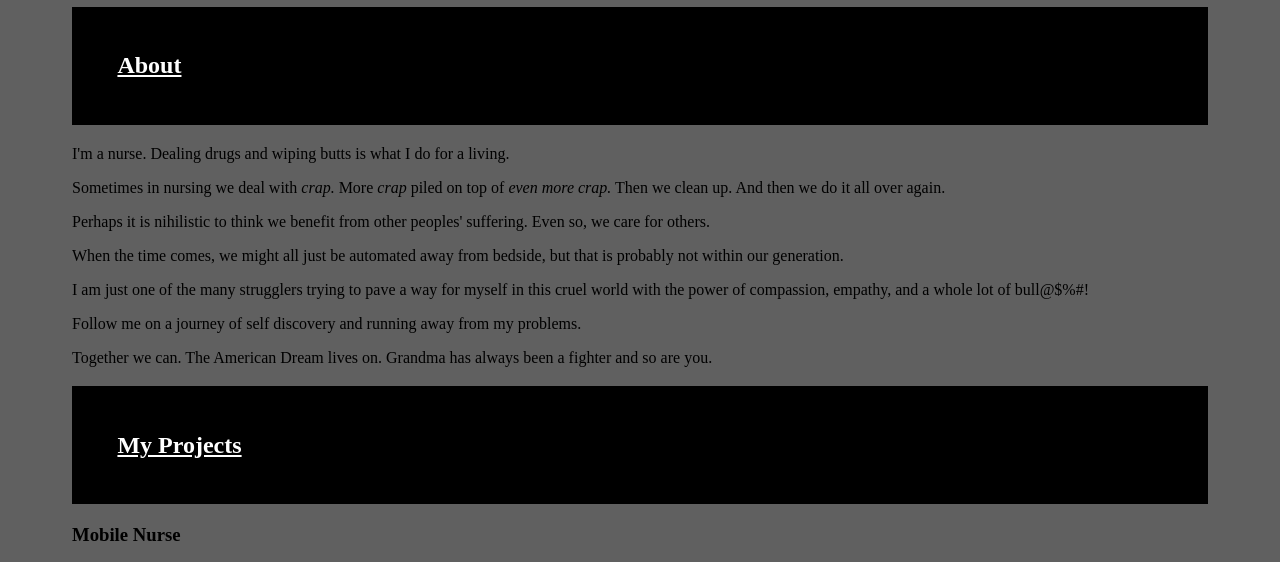
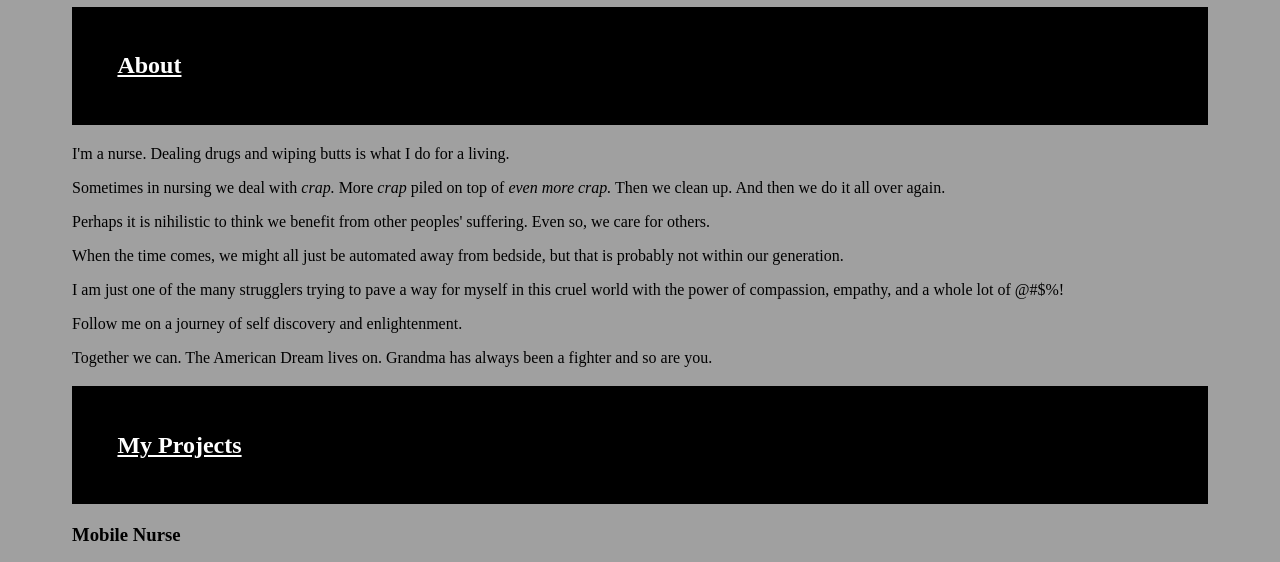
Before and after one commit to mobilenurse9000/MobileNursingLLC, a plain HTML site: page index.html in a window 1280 px wide. Shown: the part 170-732 px from the top of the page. Drawn offline with Linux system fonts and the light colour scheme.

Commit message:
Add files via upload

```diff
--- a/index.html
+++ b/index.html
@@ -4,6 +4,7 @@
     <meta charset="UTF-8">
     <meta name="viewport" content="width=device-width, initial-scale=1.0">
     <link rel="stylesheet" href="styles.css">
+    <link rel="icon" type="image/x-icon" href="mobilenurselogo.png">
     <title>Mobile Nursing LLC</title>
 </head>
 <body>
@@ -31,8 +32,8 @@
             <p>Sometimes in nursing we deal with <i>crap.</i> More <i>crap</i> piled on top of <i>even more crap.</i> Then we clean up. And then we do it all over again.</p>
             <p>Perhaps it is nihilistic to think we benefit from other peoples' suffering. Even so, we care for others.</p>
             <p>When the time comes, we might all just be automated away from bedside, but that is probably not within our generation.</p>
-            <p>I am just one of the many strugglers trying to pave a way for myself in this cruel world with the power of compassion, empathy, and a whole lot of bull@$%#!</p>
-            <p>Follow me on a journey of self discovery and running away from my problems.</p>
+            <p>I am just one of the many strugglers trying to pave a way for myself in this cruel world with the power of compassion, empathy, and a whole lot of @#$%!</p>
+            <p>Follow me on a journey of self discovery and enlightenment.</p>
             <p>Together we can. The American Dream lives on. Grandma has always been a fighter and so are you.</p>
         </section>
         <section id="projects">
--- a/styles.css
+++ b/styles.css
@@ -7,7 +7,7 @@ li:hover {
     background-color: white;
 }
 body {
-    background-color: #606060;
+    background-color: #A0A0A0;
     padding: 5%;
 }
 h1 {
```
